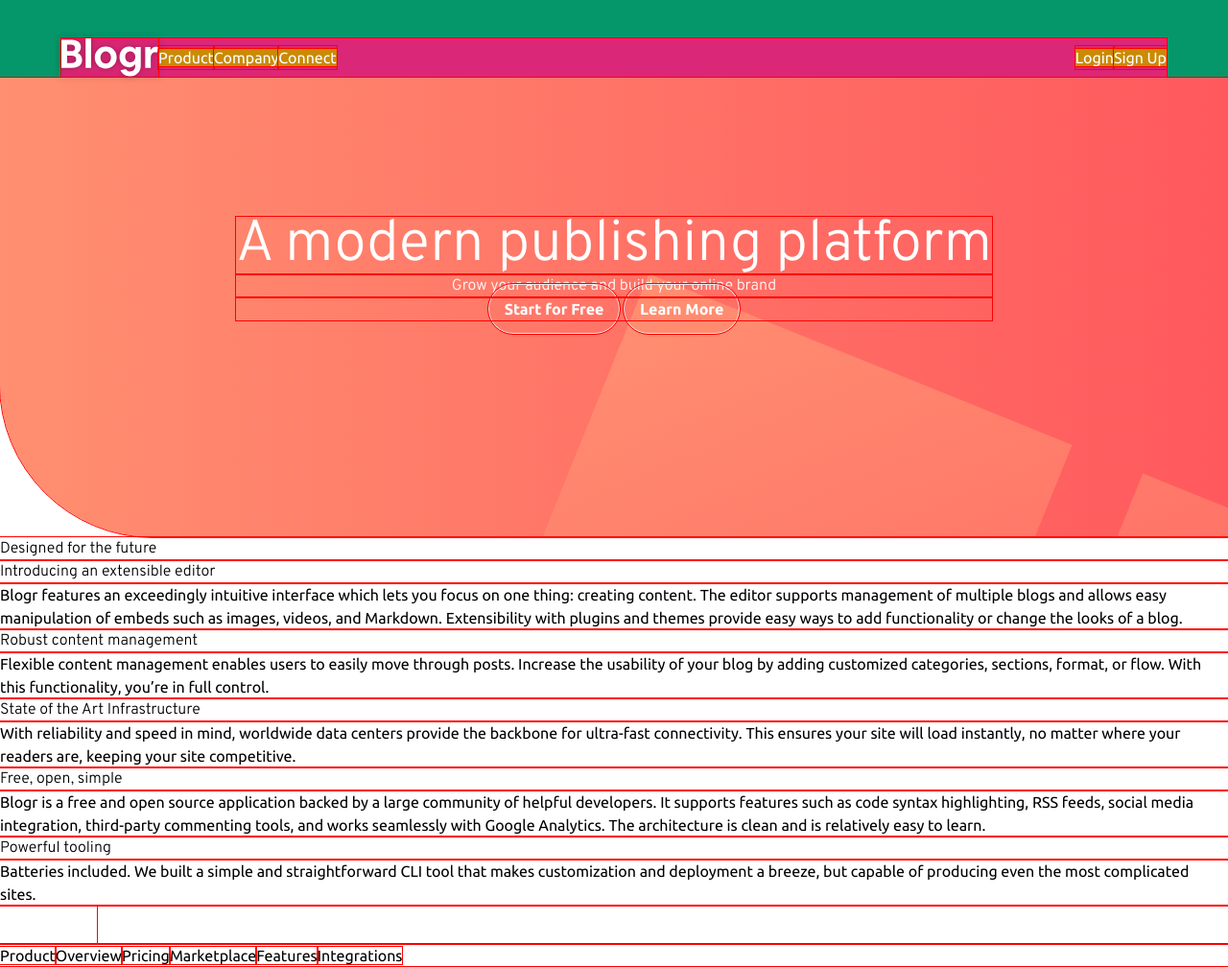
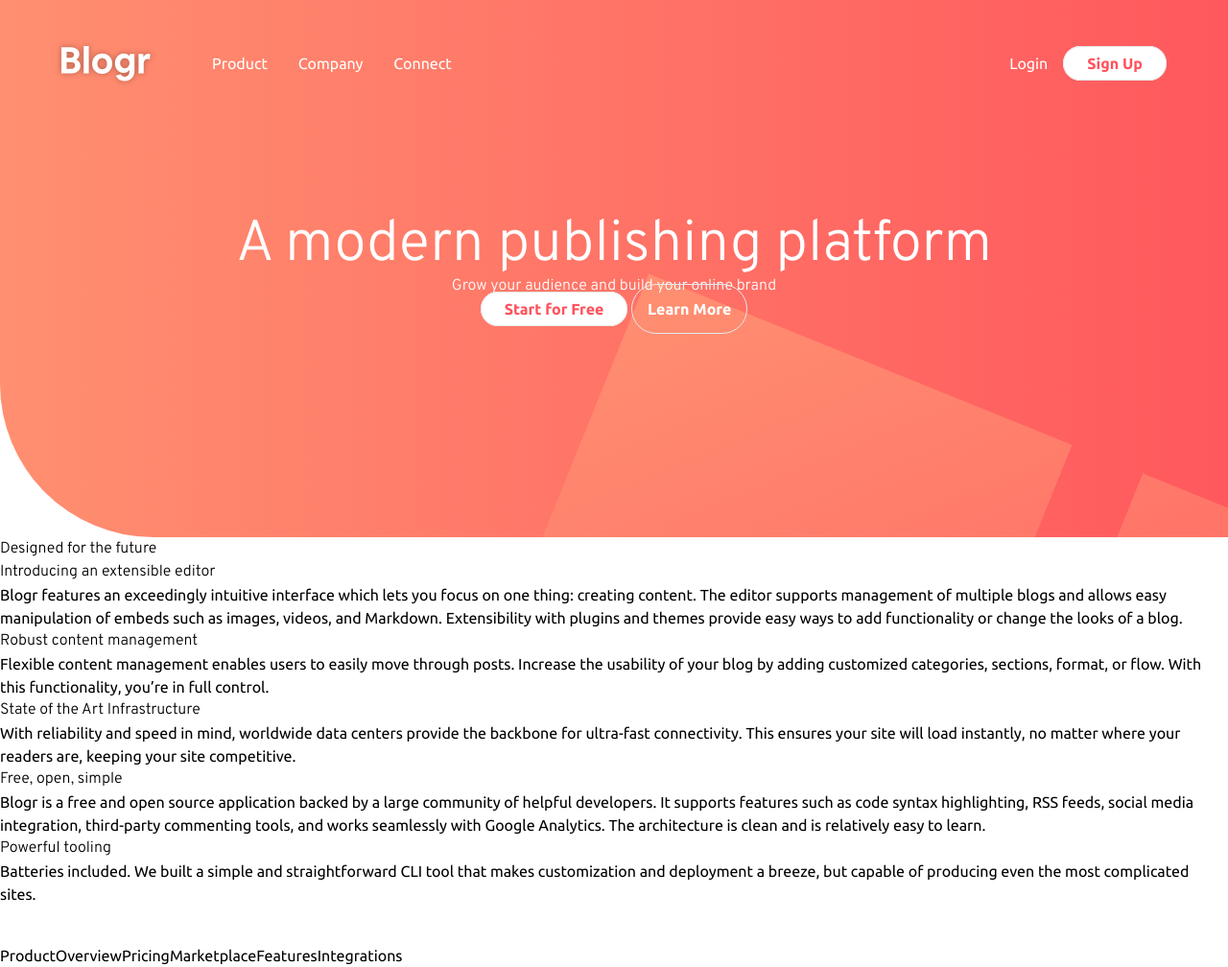
Before and after one commit to lilKriT/blogr-landing-page, a website: page index.html in a window 1280 px wide. Shown: the top 1008 px of the page at 96% size. Drawn offline with Linux system fonts and the light colour scheme.

Commit message:
Styled header.

```diff
--- a/index.html
+++ b/index.html
@@ -27,12 +27,15 @@
   </head>
   <body>
     <!-- Header -->
-    <header class="w-full bg-emerald-600 flex justify-center fixed">
-      <!-- Navigation starts here -->
-      <nav class="flex items-center w-full bg-pink-600 max-w-6xl mx-4 mt-10">
+    <header class="w-full flex justify-center fixed">
+      <!-- Navigation -->
+      <nav class="flex items-center w-full max-w-6xl mx-4 mt-10">
         <!-- Logo -->
-        <a href="#"
-          ><img src="./images/logo.svg" alt="Blogr Logo" class="iconShadow"
+        <a href="#" class="mr-8"
+          ><img
+            src="./images/logo.svg"
+            alt="Blogr Logo"
+            class="iconShadow p-2 -ml-2"
         /></a>
 
         <!-- Dropdown menu items -->
@@ -65,9 +68,11 @@
             </menu>
           </li>
         </menu>
+
+        <!-- Right side of navigation -->
         <menu class="flex ml-auto">
           <li><a href="#" class="navItem">Login</a></li>
-          <li><a href="#" class="navItem">Sign Up</a></li>
+          <li><a href="#" class="navItem solidButton">Sign Up</a></li>
         </menu>
       </nav>
     </header>
@@ -85,8 +90,8 @@
             Grow your audience and build your online brand
           </h2>
           <div>
-            <a class="btn" href="#">Start for Free</a>
-            <a class="btn" href="#">Learn More</a>
+            <a class="solidButton" href="#">Start for Free</a>
+            <a class="clearButton" href="#">Learn More</a>
           </div>
         </div>
       </section>
--- a/src/input.css
+++ b/src/input.css
@@ -13,7 +13,7 @@
 @layer base {
   /* For testing purposes */
   * {
-    outline: 1px solid red;
+    /* outline: 1px solid red; */
   }
 
   body {
@@ -30,10 +30,14 @@
 
 @layer components {
   .navItem {
-    @apply text-white bg-yellow-600;
+    @apply text-white p-4;
   }
 
-  .btn {
+  .solidButton {
+    @apply px-6 py-2 border rounded-full font-bold text-lightRed bg-white;
+  }
+
+  .clearButton {
     @apply p-4 border rounded-full font-bold;
   }
 }
```
Also changed, not shown: dist/output.css.
